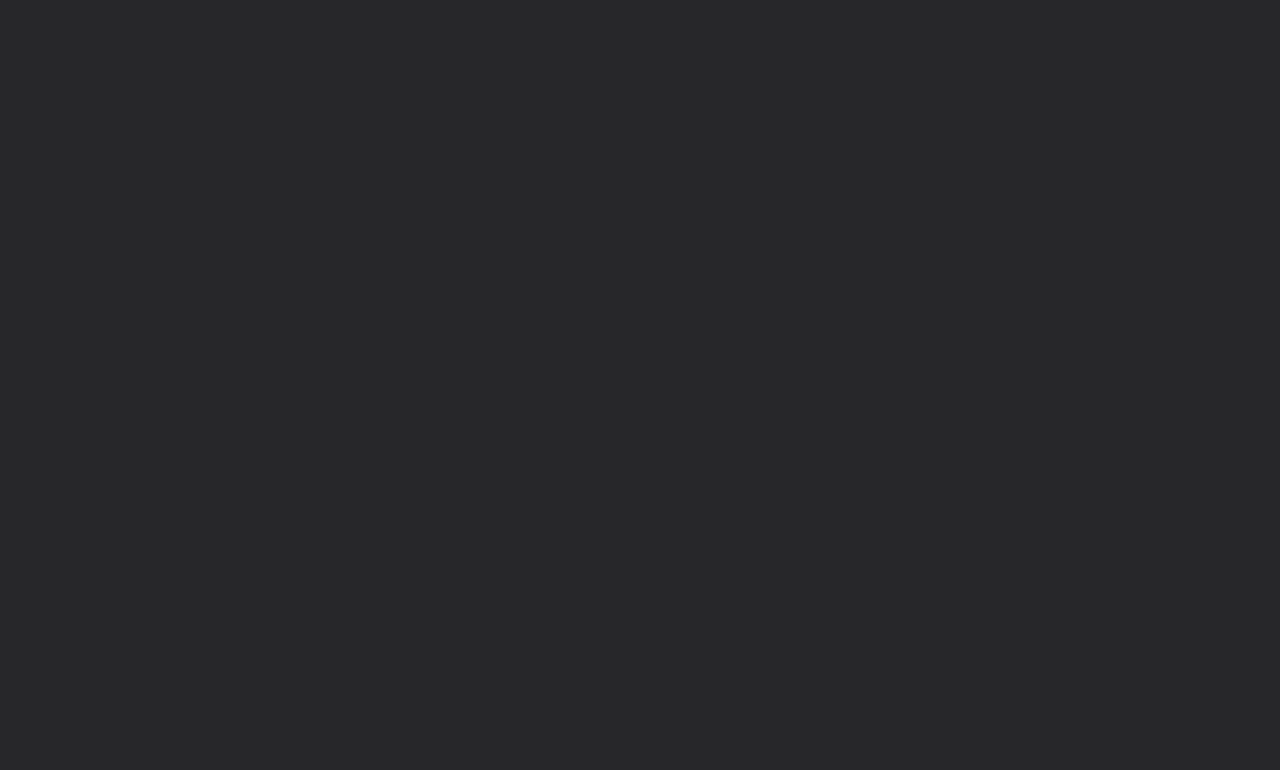
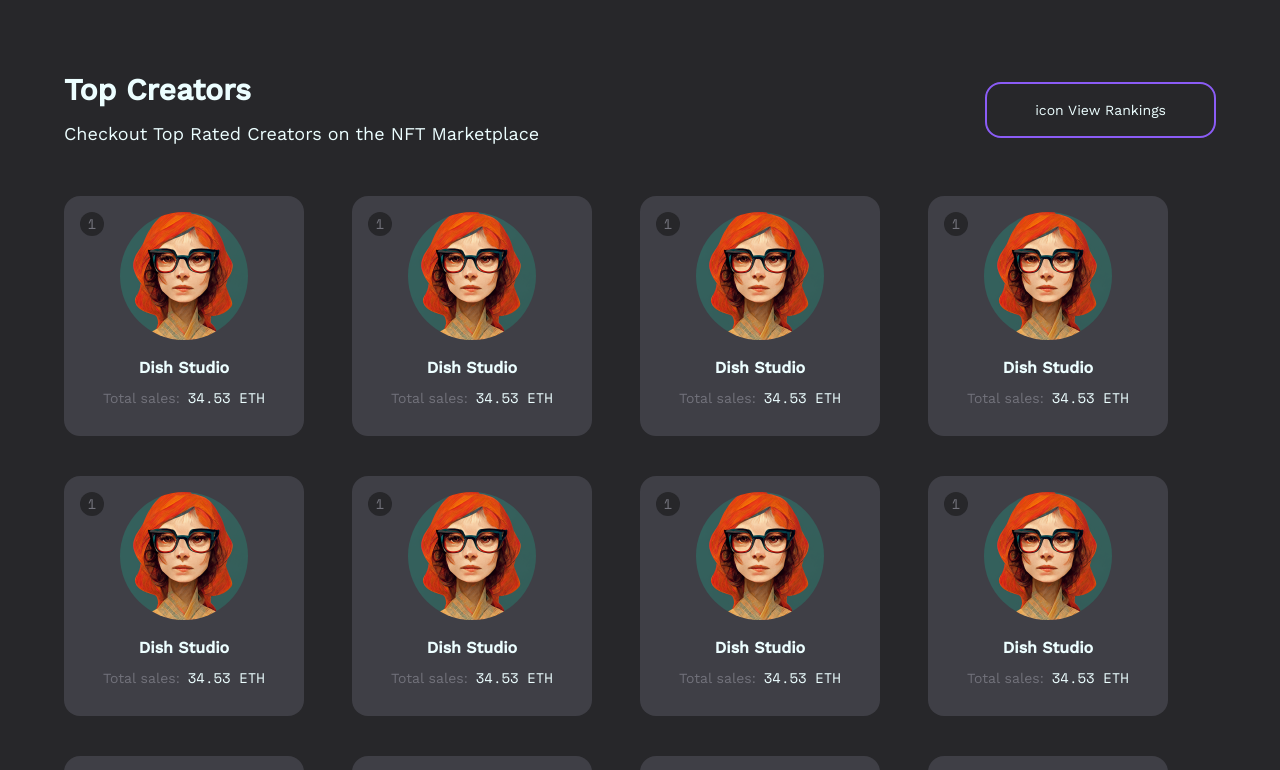
Before and after one commit to litvnvdev/nft-market-place, a Next.js app: page / in a window 1280 px wide. Shown: the part 1600-2370 px from the top of the page. Before the commit the page ends 1608 px from the top, so only its background shows below. Built offline with nearby package versions, Linux system fonts and the light colour scheme.

Commit message:
added top-creators section and styled it

```diff
--- a/app/components/Hero.tsx
+++ b/app/components/Hero.tsx
@@ -2,7 +2,7 @@ import Image from "next/image";
 import { Work_Sans, Space_Mono } from "next/font/google";
 
 
-import Button from "./Button";
+import PrimaryButton from "./PrimaryButton";
 import HeroCard from "./HeroCard";
 
 const workSans = Work_Sans({ weight: "400", subsets: ["latin"] });
@@ -21,7 +21,7 @@ const Hero = () => {
               NFT marketplace UI created with Anima for Figma. Collect, buy and
               sell art from more than 20k NFT artists.
             </p>
-            <Button max_width="max-w-48">Get started</Button>
+            <PrimaryButton max_width="max-w-48">Get started</PrimaryButton>
           </div>
 
           <div className="flex max-auto max-w-[27rem] mt-6 gap-24 justify-center">
--- a/app/components/Navbar.tsx
+++ b/app/components/Navbar.tsx
@@ -1,6 +1,6 @@
 import { Work_Sans, Space_Mono } from "next/font/google";
 import Image from "next/image";
-import Button from "./Button";
+import PrimaryButton from "./PrimaryButton";
 const workSans = Work_Sans({ weight: "500", subsets: ["latin"] });
 const spaceMono = Space_Mono({ weight: "700", subsets: ["latin"] });
 
@@ -20,7 +20,7 @@ const Navbar = () => {
             <a href="#">{el}</a>
           </li>
         ))}
-        <Button>Sing Up</Button>
+        <PrimaryButton>Sing Up</PrimaryButton>
       </ul>
     </nav>
   );
--- a/app/components/Button.tsx
+++ b/app/components/PrimaryButton.tsx
@@ -3,7 +3,7 @@ interface Button {
   max_width?: string,
 }
 
-const Button = ({ children, max_width }: Button) => {
+const PrimaryButton = ({ children, max_width }: Button) => {
   return (
     <button className={`${max_width} bg-violet-500 text-cyan-50 py-3 px-8 rounded-2xl hover:bg-transparent border-2 duration-300 border-violet-500`}>
       {children}
@@ -11,4 +11,4 @@ const Button = ({ children, max_width }: Button) => {
   );
 };
 
-export default Button;
+export default PrimaryButton;
--- /dev/null
+++ b/app/components/SecondaryButton.tsx
@@ -0,0 +1,16 @@
+type SecondaryButton = {
+  children: string;
+  max_width?: string;
+};
+
+const SecondaryButton = ({ children, max_width }: SecondaryButton) => {
+  return (
+    <button
+      className={`${max_width} bg-transparent text-sm text-cyan-50 px-12 h-14 rounded-2xl hover:bg-violet-500 border-2 duration-300 border-violet-500`}
+    >
+      {children}
+    </button>
+  );
+};
+
+export default SecondaryButton;
--- /dev/null
+++ b/app/components/TopCreators/TopCreators.tsx
@@ -0,0 +1,38 @@
+import SecondaryButton from "../SecondaryButton";
+import TopCreatorsCard from "./TopCreatorsCard";
+
+const TopCreators = () => {
+  return (
+    <section className="py-20">
+      <div className="container max-w-[72rem]">
+        <div className="flex justify-between items-center">
+          <div className="flex flex-col text-left text-cyan-50">
+            <h1 className="text-3xl font-semibold">Top Creators</h1>
+            <h3 className="text-lg mt-3">
+              Checkout Top Rated Creators on the NFT Marketplace
+            </h3>
+          </div>
+          <SecondaryButton max_width="max-w-64">
+            icon View Rankings
+          </SecondaryButton>
+        </div>
+        <div className="grid grid-cols-4 pt-2 justify-between">
+          <TopCreatorsCard />
+          <TopCreatorsCard />
+          <TopCreatorsCard />
+          <TopCreatorsCard />
+          <TopCreatorsCard />
+          <TopCreatorsCard />
+          <TopCreatorsCard />
+          <TopCreatorsCard />
+          <TopCreatorsCard />
+          <TopCreatorsCard />
+          <TopCreatorsCard />
+          <TopCreatorsCard />
+        </div>
+      </div>
+    </section>
+  );
+};
+
+export default TopCreators;
--- /dev/null
+++ b/app/components/TopCreators/TopCreatorsCard.tsx
@@ -0,0 +1,22 @@
+import { Space_Mono } from "next/font/google";
+const spaceMono = Space_Mono({ weight: "400", subsets: ["latin"] });
+
+const TopCreatorsCard = () => {
+  return (
+    <div className=" relative w-60 h-60 bg-zinc-700 rounded-2xl mt-10 flex flex-col items-center">
+      <div
+        className={`${spaceMono.className} flex items-center justify-center absolute  top-4 left-4 rounded-full bg-zinc-800 w-6 h-6 text-zinc-500 text-sm text-center`}
+      >
+        1
+      </div>
+      <div className="mt-4 w-32 h-32 rounded-full bg-[url('/artist_avatar.png')] bg-center bg-no-repeat bg-contain"></div>
+      <h3 className="text-cyan-50 mt-4 font-semibold">Dish Studio</h3>
+      <div className="mt-2 text-sm  flex gap-2 justify-between">
+        <p className="text-zinc-500">Total sales:</p>
+        <p className={`${spaceMono.className} text-cyan-50`}>34.53 ETH</p>
+      </div>
+    </div>
+  );
+};
+
+export default TopCreatorsCard;
--- a/app/page.tsx
+++ b/app/page.tsx
@@ -1,6 +1,7 @@
 import Navbar from "./components/Navbar";
 import Hero from "./components/Hero";
 import TrendingCollection from "./components/TrendingCollection/TrendingCollection";
+import TopCreators from "./components/TopCreators/TopCreators";
 
 export default function Home() {
   return (
@@ -9,6 +10,7 @@ export default function Home() {
       <main className="container py-4 text-center">
         <Hero />
         <TrendingCollection />
+        <TopCreators />
       </main>
     </>
   );
```
Also changed, not shown: public/artist_avatar.png (added).
